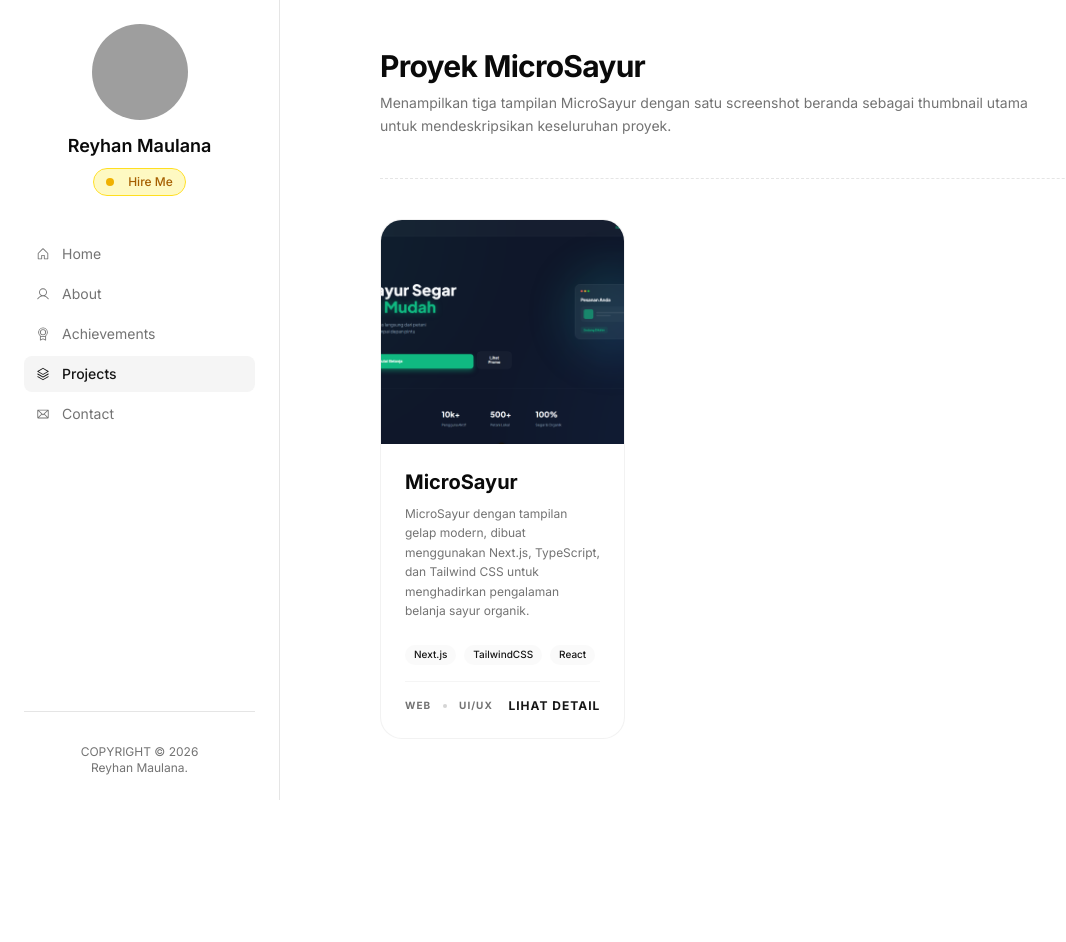
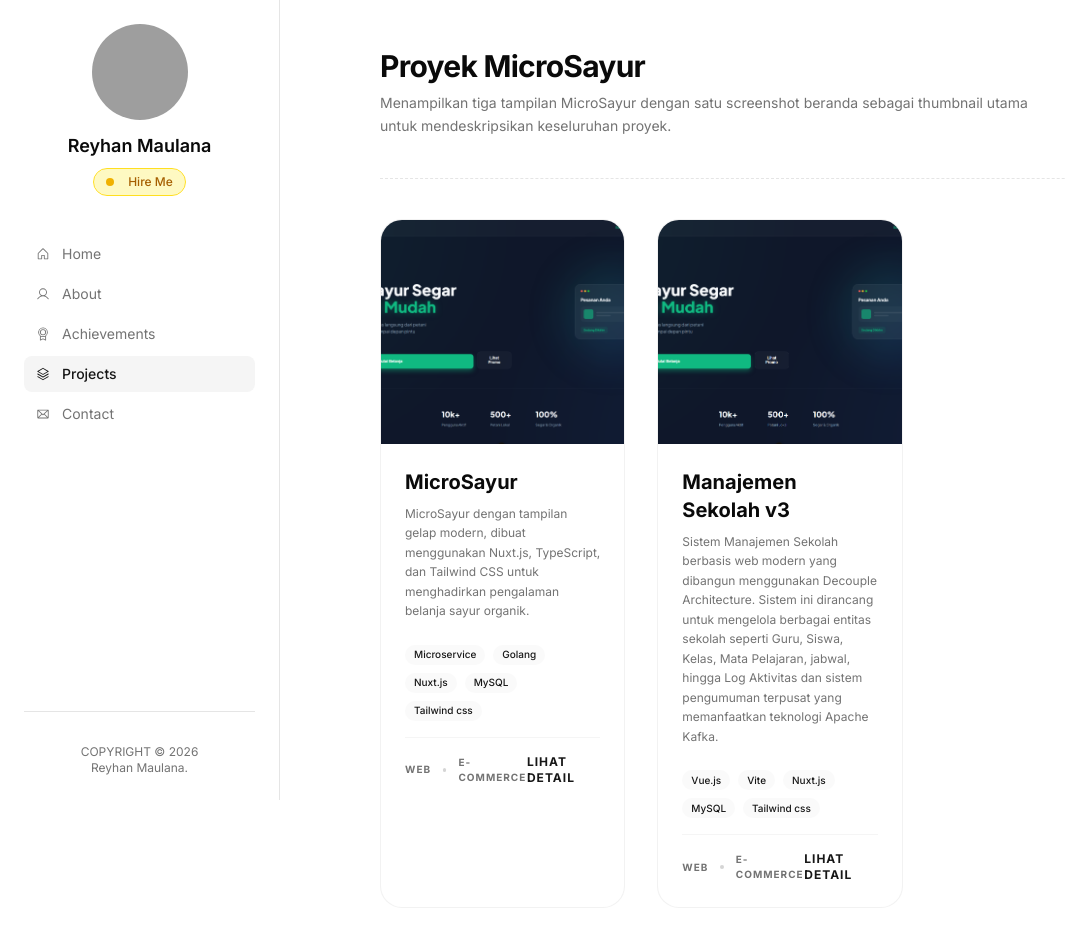
Before and after one commit to Rerey155-del/portofolio-rerey, a Next.js app: page /projects in a window 1280 px wide. Shown: the top 942 px of the page, without its empty margins (0-1066 px from the left). Before the commit the page ends 800 px from the top, so only its background shows below. Built offline with nearby package versions, Linux system fonts and the light colour scheme; grey boxes are pictures that could not be loaded.

Commit message:
penambahan data project

```diff
--- a/app/projects/[id]/page.tsx
+++ b/app/projects/[id]/page.tsx
@@ -39,8 +39,8 @@ export default async function ProjectDetailPage({ params }: { params: Promise<{
         <p className="text-muted-foreground max-w-2xl leading-relaxed">{project.description}</p>
       </section>
 
-      <div className="grid gap-8 lg:grid-cols-[1.4fr_1fr]">
-        <Card className="overflow-hidden border border-border/50 bg-card">
+      <div className="grid gap-8 lg:grid-cols-[1.4fr_1fr] ">
+        <Card className="overflow-hidden border border-border/50 bg-card w-[46rem]">
           <ProjectCarousel images={carouselImages} title={project.title} />
           <CardContent className="space-y-6 p-6">
             <section className="space-y-2">
@@ -85,8 +85,8 @@ export default async function ProjectDetailPage({ params }: { params: Promise<{
           </CardContent>
         </Card>
 
-        <div className="space-y-4">
-          <Card className="border border-border/50 bg-card p-6">
+        <div className="space-y-4 ">
+          <Card className="border border-border/50 bg-card p-6 w-[18rem]">
             <h2 className="text-lg font-semibold mb-3">Apa yang ditampilkan</h2>
             <ul className="space-y-3 text-sm text-muted-foreground">
               <li className="flex items-start gap-2">
--- a/app/projects/data.ts
+++ b/app/projects/data.ts
@@ -19,14 +19,30 @@ export const PROJECTS_DATA: ProjectData[] = [
     id: 1,
     title: "MicroSayur",
     description:
-      "MicroSayur dengan tampilan gelap modern, dibuat menggunakan Next.js, TypeScript, dan Tailwind CSS untuk menghadirkan pengalaman belanja sayur organik.",
+      "MicroSayur dengan tampilan gelap modern, dibuat menggunakan Nuxt.js, TypeScript, dan Tailwind CSS untuk menghadirkan pengalaman belanja sayur organik.",
     detail:
       "Screenshot ini digunakan sebagai thumbnail utama yang menjelaskan keseluruhan proyek MicroSayur.",
     image: "/MicroSayur1.png",
     images: ["/MicroSayur1.png", "/MicroSayur2.png", "/MicroSayur3.png"],
     type: "Web",
-    category: "UI/UX",
-    tech: ["Next.js", "TailwindCSS", "React"],
+    category: "E-commerce",
+    tech: ["Microservice", "Golang", "Nuxt.js", "MySQL", "Tailwind css"],
+    link: "#",
+    github: "#",
+    isFeatured: true,
+    thumbnail: true,
+  },
+  {
+    id: 2,
+    title: "Manajemen Sekolah v3",
+    description:
+      "Sistem Manajemen Sekolah berbasis web modern yang dibangun menggunakan Decouple Architecture. Sistem ini dirancang untuk mengelola berbagai entitas sekolah seperti Guru, Siswa, Kelas, Mata Pelajaran, jabwal, hingga Log Aktivitas dan sistem pengumuman terpusat yang memanfaatkan teknologi Apache Kafka. ",
+
+    image: "/MicroSayur1.png",
+    images: ["/MicroSayur1.png", "/MicroSayur2.png", "/MicroSayur3.png"],
+    type: "Web",
+    category: "E-commerce",
+    tech: ["Vue.js", "Vite", "Nuxt.js", "MySQL", "Tailwind css"],
     link: "#",
     github: "#",
     isFeatured: true,
--- a/components/ProjectCarousel.tsx
+++ b/components/ProjectCarousel.tsx
@@ -32,7 +32,7 @@ export function ProjectCarousel({ images, title }: ProjectCarouselProps) {
       >
         {images.map((image, index) => (
           <div key={image} className="h-full w-full flex-shrink-0">
-            <img src={image} alt={`${title} screenshot ${index + 1}`} className="h-full w-full object-cover" />
+            <img src={image} alt={`${title} screenshot ${index + 1}`} className="h-full w-full object-fit" />
           </div>
         ))}
       </div>
```
Also changed, not shown: app/HomeContent.tsx (line endings or trailing spaces), app/contact/page.tsx (line endings or trailing spaces), app/globals.css (line endings or trailing spaces), components/Sidebar.tsx (line endings or trailing spaces), 1 other file (tests, documents, lock files or other folders).
